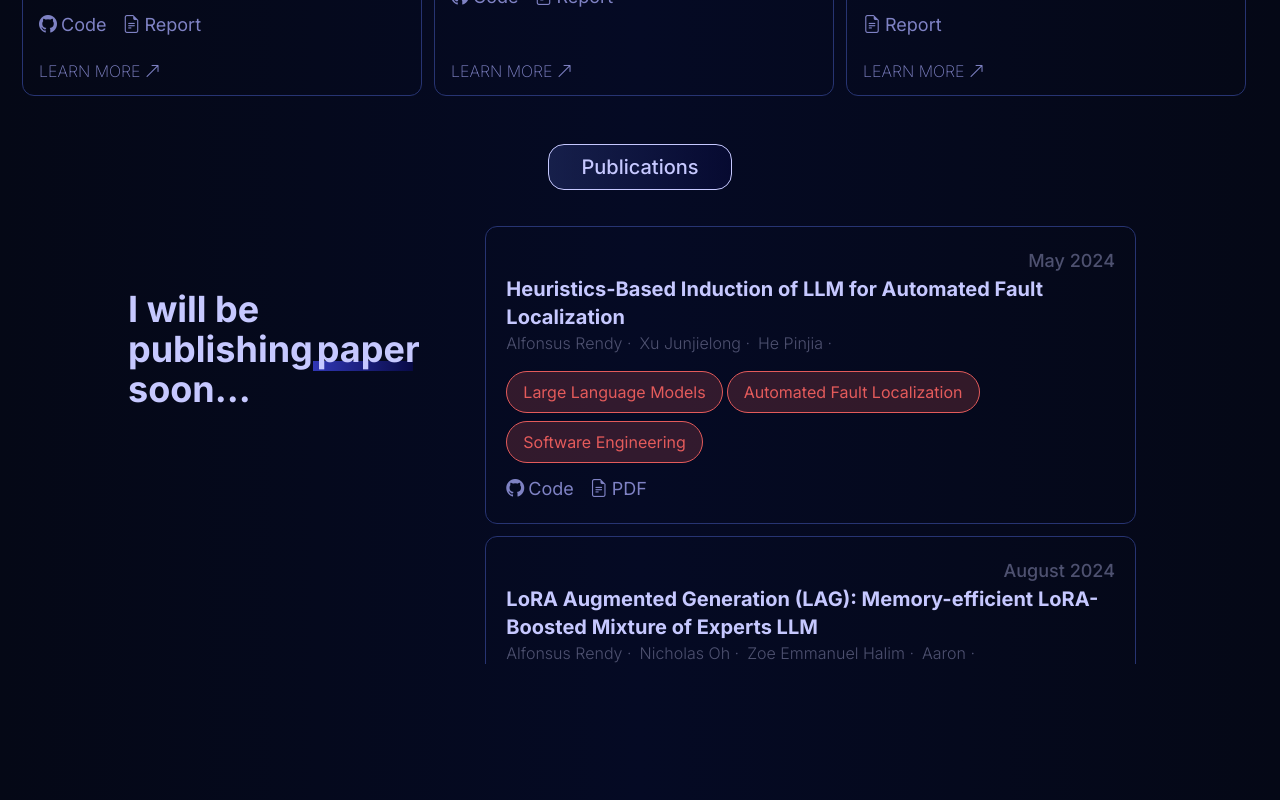
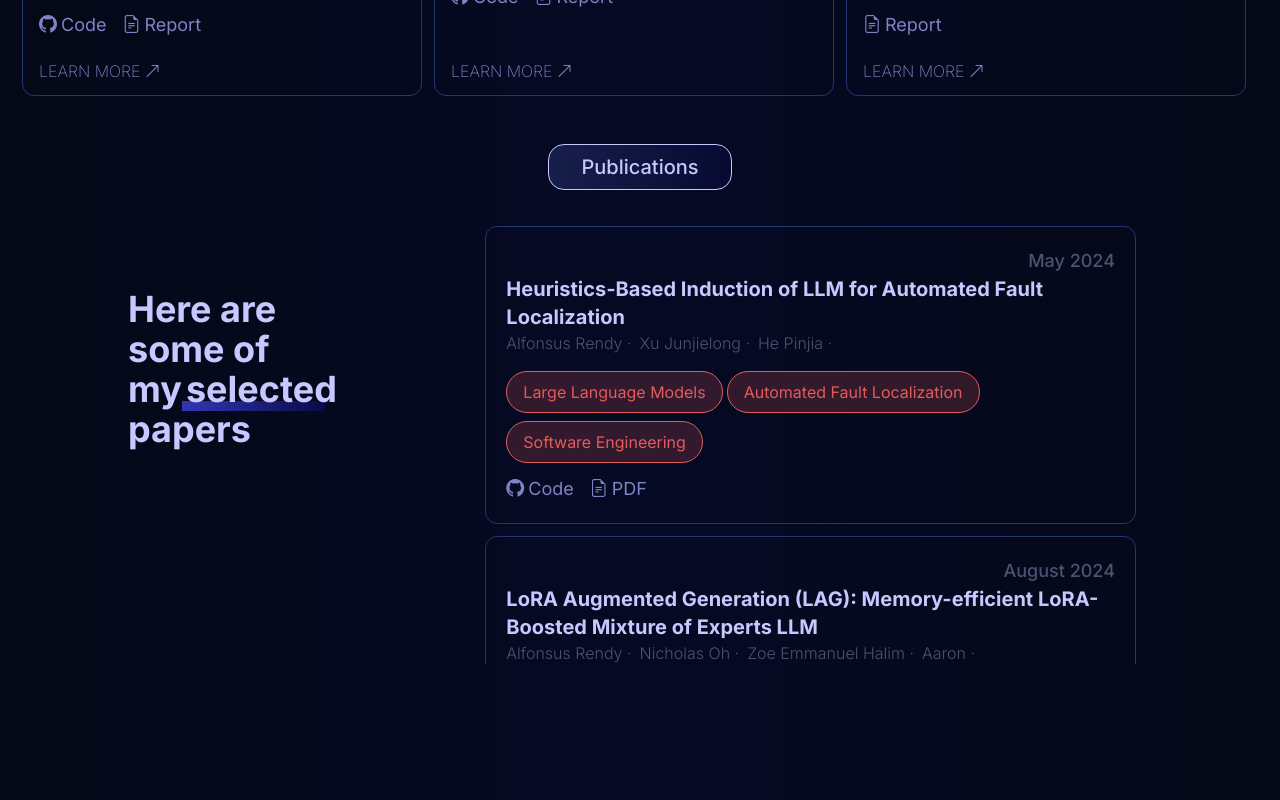
Before and after one commit to alfonsusrr/arnedy-space, a Next.js app: page / in a window 1280 px wide. Shown: the part 5036-5836 px from the top of the page. Built offline with nearby package versions, Linux system fonts and the light colour scheme; a web font is replaced by a local one.

Commit message:
Change heading publication

```diff
--- a/src/app/containers/Publications.tsx
+++ b/src/app/containers/Publications.tsx
@@ -83,14 +83,14 @@ export default function Publications () {
                 <div className="w-0 xl:w-1/3 2xl:w-1/2 hidden xl:block">
                     <div className="2xl:mr-auto 2xl:ml-auto max-w-[50%]">
                         <div className="text-dark-txt-2 text-4xl font-bold mt-[75px] 2xl:mt-[150px]">
-                            I will be publishing
+                            Here are some of my
                             <span className="px-1 bg-gradient-to-r from-dark-grad-2 to-dark-grad-3 bg-no-repeat"
                                   style={{
                                     backgroundSize: "90% 10px",
                                     backgroundPosition: "bottom left",
                                   }}>
-                                paper
-                            </span> soon...
+                                selected
+                            </span> papers
                         </div>
                     </div>
                 </div>
```
